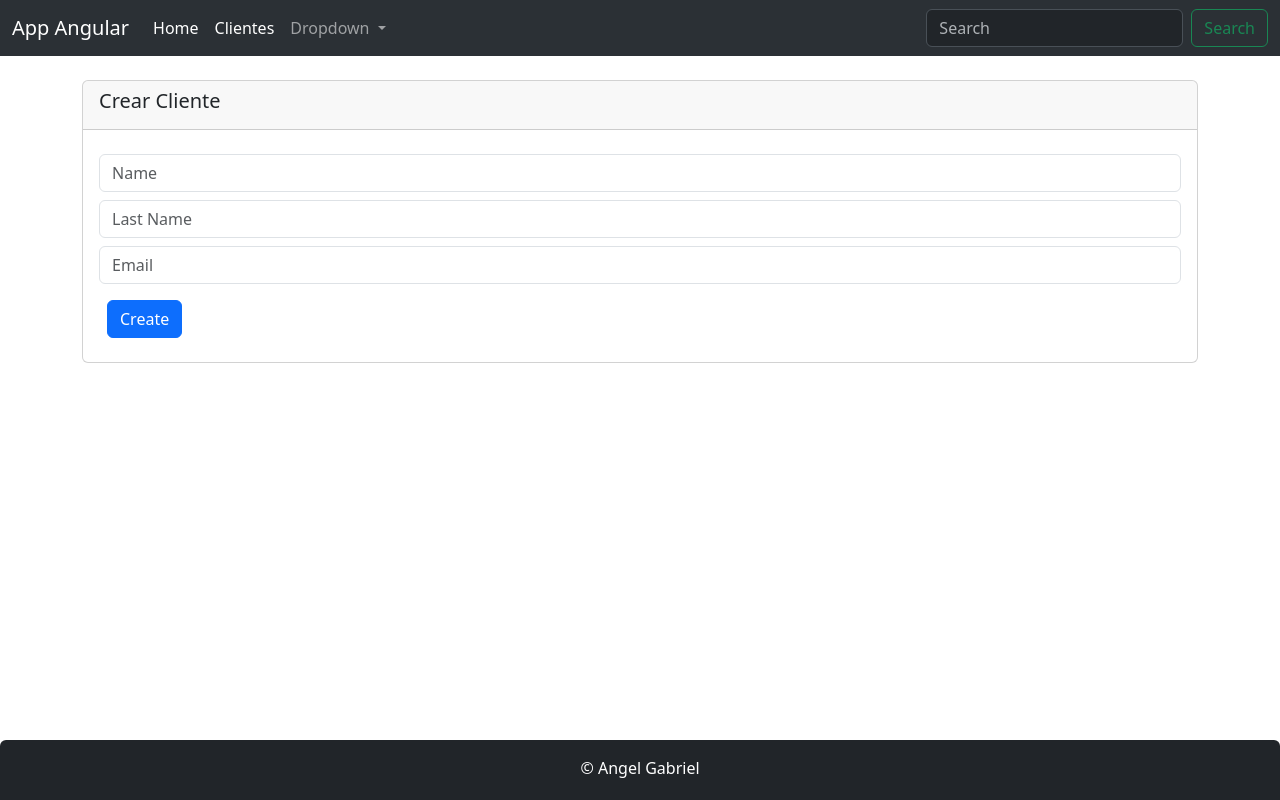
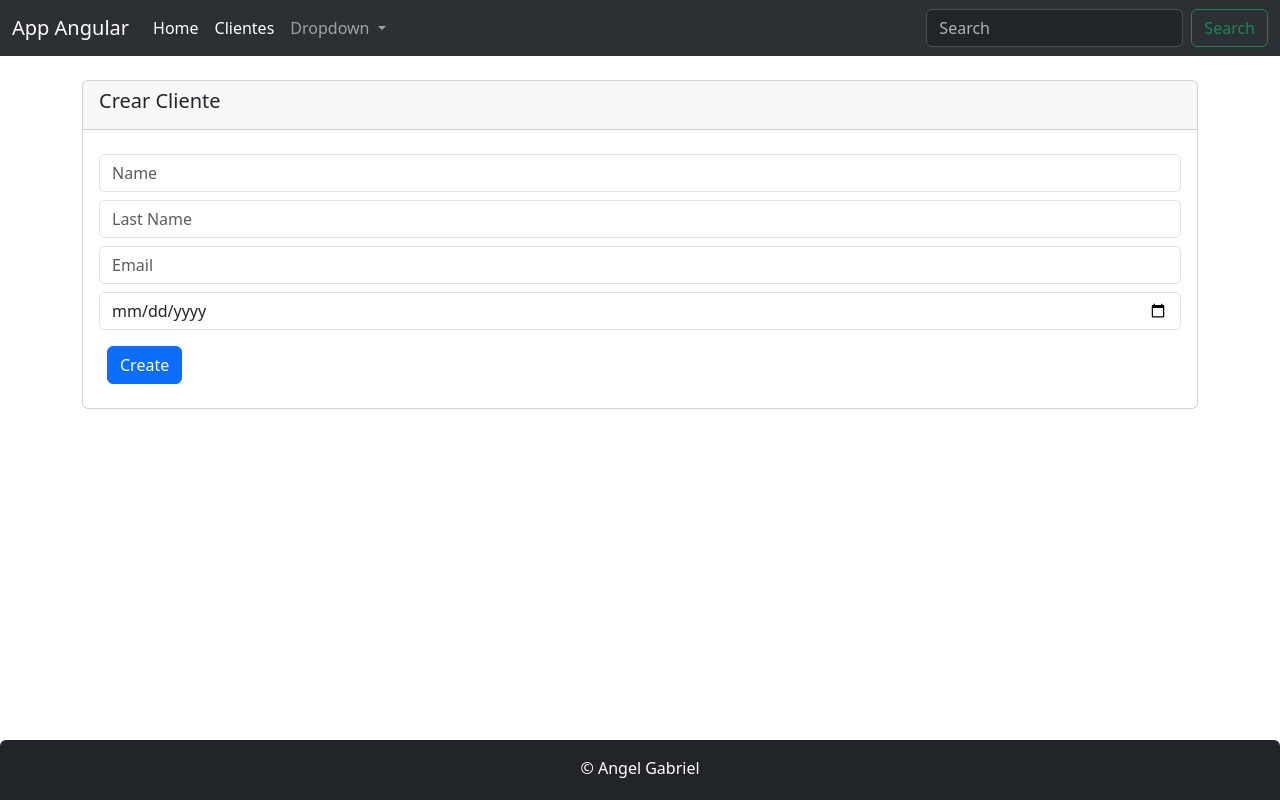
Before and after one commit to Angel453-jpg/clientes-app, an Angular app: page /clientes/form in a window 1280 px wide. Built offline with nearby package versions, Linux system fonts and the light colour scheme.

Commit message:
Agregando DatePicker en el formulario de la aplicación de angular.

```diff
--- a/package.json
+++ b/package.json
@@ -10,7 +10,6 @@
   },
   "private": true,
   "dependencies": {
-    "@angular/animations": "^18.2.0",
     "@angular/common": "^18.2.0",
     "@angular/compiler": "^18.2.0",
     "@angular/core": "^18.2.0",
--- a/src/app/components/form/form.component.html
+++ b/src/app/components/form/form.component.html
@@ -49,6 +49,16 @@
       </div>
 
       <div>
+        <input
+          placeholder="Date"
+          name="date"
+          [(ngModel)]="client.createAt"
+          class="form-control my-2"
+          type="date"
+        >
+      </div>
+
+      <div>
         <button
           type="submit"
           class="btn btn-primary m-2"
```
Also changed, not shown: 1 other file (tests, documents, lock files or other folders).
